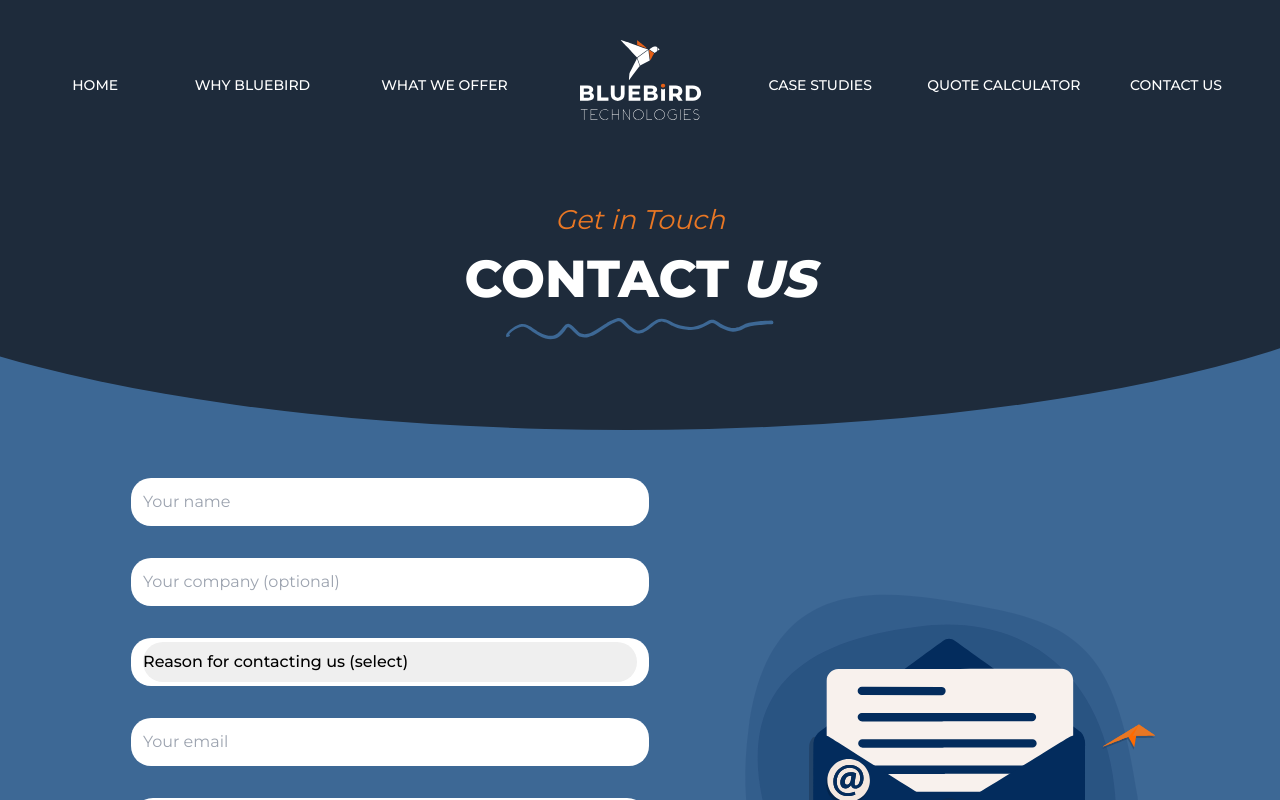
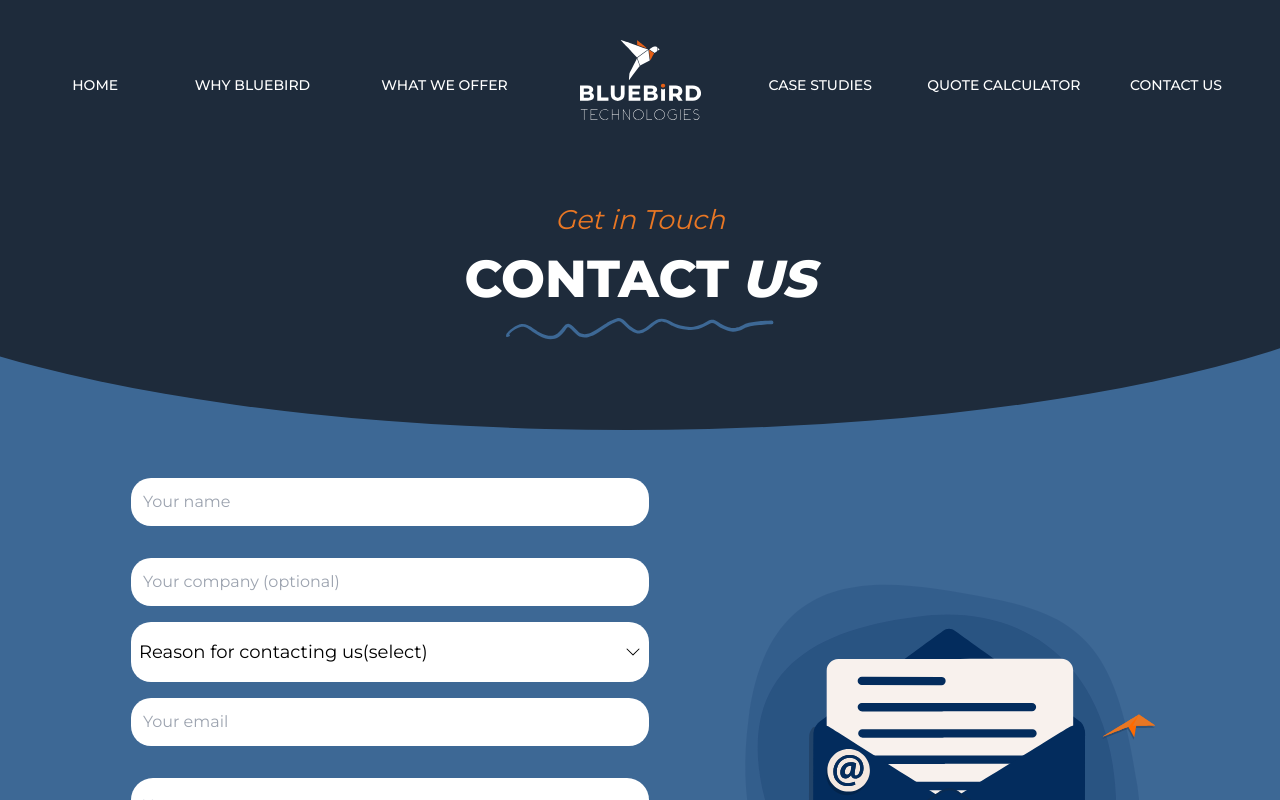
Before and after one commit to bluebird-technologies/bluebird_tech_OLD, a Next.js app: page /contact in a window 1280 px wide. Shown: the top 800 px of the page. Built offline with nearby package versions, Linux system fonts and the light colour scheme.

Commit message:
Dropdown compoent used for select in contatct us screen.

```diff
--- a/pages/contact.tsx
+++ b/pages/contact.tsx
@@ -5,8 +5,16 @@ import Swiggle from '../public/contact/wave-line.svg';
 import Lottie from 'lottie-react';
 import Card from '../public/contact/cardAnimation.json';
 import Footer from '../components/Footer';
+import SelectDropdown from '../components/SelectDropdown';
 
 const Contact = () => {
+  const dropdownOptions = [
+    'In need of development work',
+    'Apply for a job',
+    'Outstaffing',
+    'Formal Quote',
+    'General Enquiry',
+  ];
   return (
     <div className="flex-1 flex flex-col h-full">
       <div className="relative w-full bg-cover bg-bottom flex flex-col items-center pb-[90px]">
@@ -42,7 +50,7 @@ const Contact = () => {
             type={'text'}
             placeholder={'Your company (optional)'}
           />
-          <div className="flex h-12 my-4  bg-white items-center w-[518px] rounded-[20px]">
+          {/* <div className="flex h-12 my-4  bg-white items-center w-[518px] rounded-[20px]">
             <select
               title="options"
               placeholder="Reason for contacting us (select)"
@@ -62,7 +70,11 @@ const Contact = () => {
               <option value="option3">Formal Quote</option>
               <option value="option3">General Enquiry</option>
             </select>
-          </div>
+          </div> */}
+          <SelectDropdown
+            placeholder="Reason for contacting us(select)"
+            options={dropdownOptions}
+          />
           <input
             className=" my-4 px-3 rounded-[20px] h-12 w-[518px]"
             type={'email'}
```
